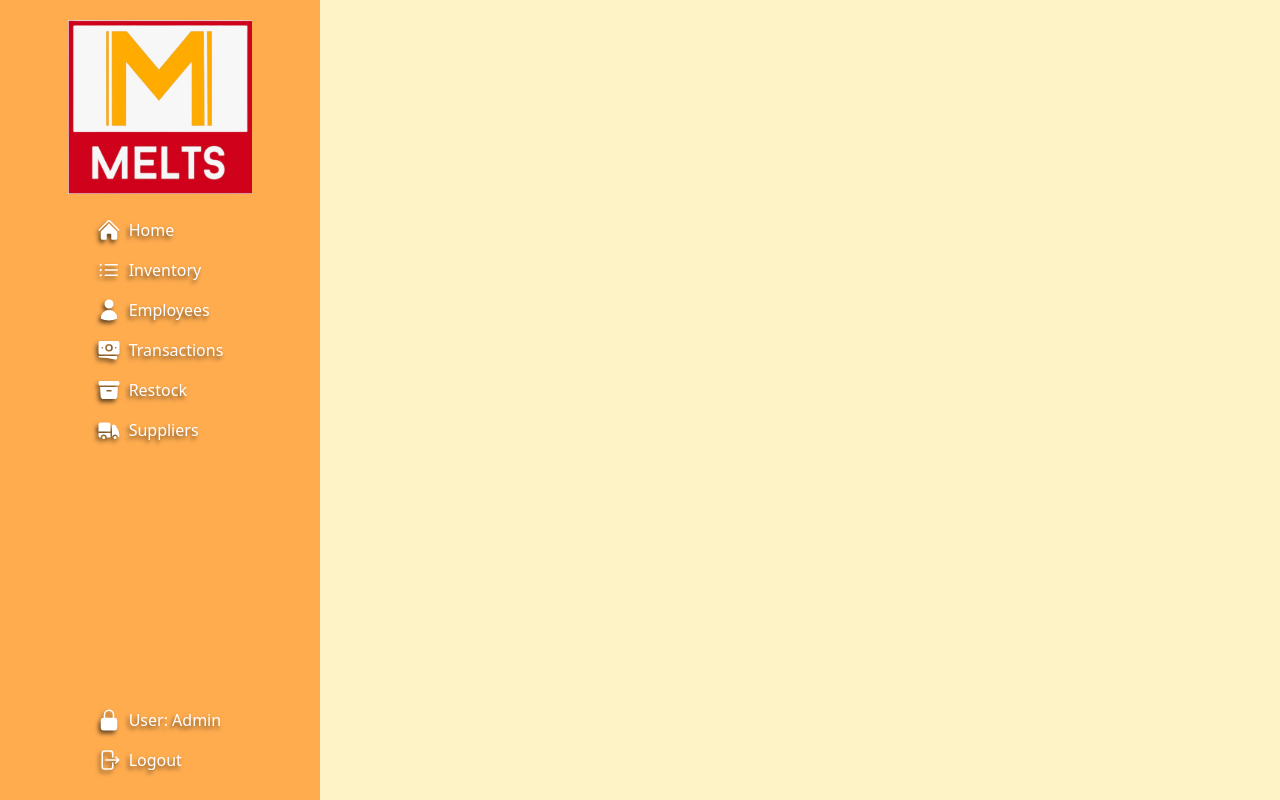
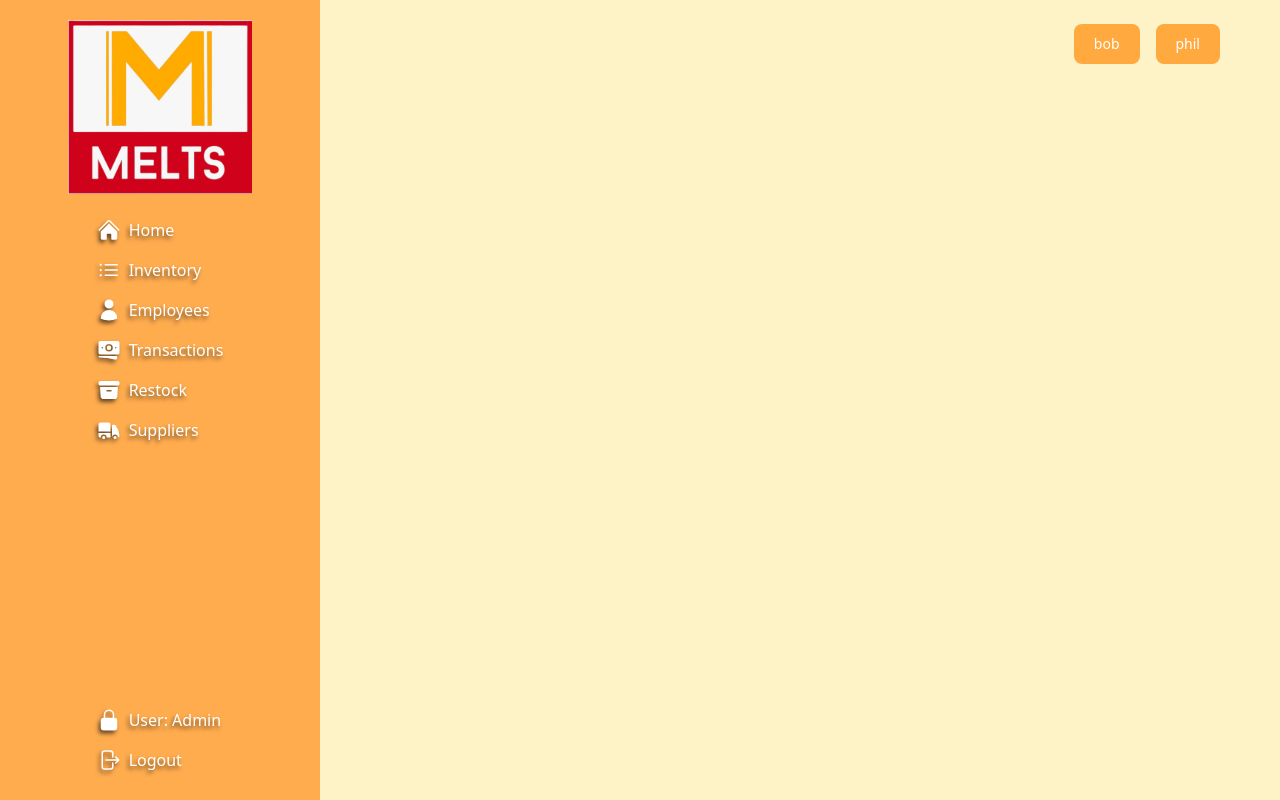
Before and after one commit to rcSabucido/melts-inventory, a React (Vite) app: page /restock in a window 1280 px wide. Built offline with nearby package versions, Linux system fonts and the light colour scheme.

Commit message:
Fix logic in Button component and import buttons in Restock.js

```diff
--- a/src/components/Button.jsx
+++ b/src/components/Button.jsx
@@ -1,7 +1,7 @@
-const Button = ({ content }) => {
+const Button = ({ children }) => {
     return (
         <button type='button' className="text-white bg-orange-400/70 hover:bg-yellow-500 font-medium rounded-lg text-sm px-5 py-2.5 me-2 mb-2">
-            {content}
+            {children}
         </button>
     );
 }
--- a/src/pages/Restock.jsx
+++ b/src/pages/Restock.jsx
@@ -1,3 +1,4 @@
+import Button from '../components/Button.jsx';
 import Sidebar from '../components/Sidebar.jsx';
 
 
@@ -8,7 +9,8 @@ const RestockPage = () => {
         <Sidebar />
         <main className="relative p-4 bg-amber-100 w-full">
           <div className='absolute top-0 right-0 mx-13 my-6 flex gap-2'>
-
+            <Button>bob</Button>
+            <Button>phil</Button>
           </div>
         </main>
       </div>
```
